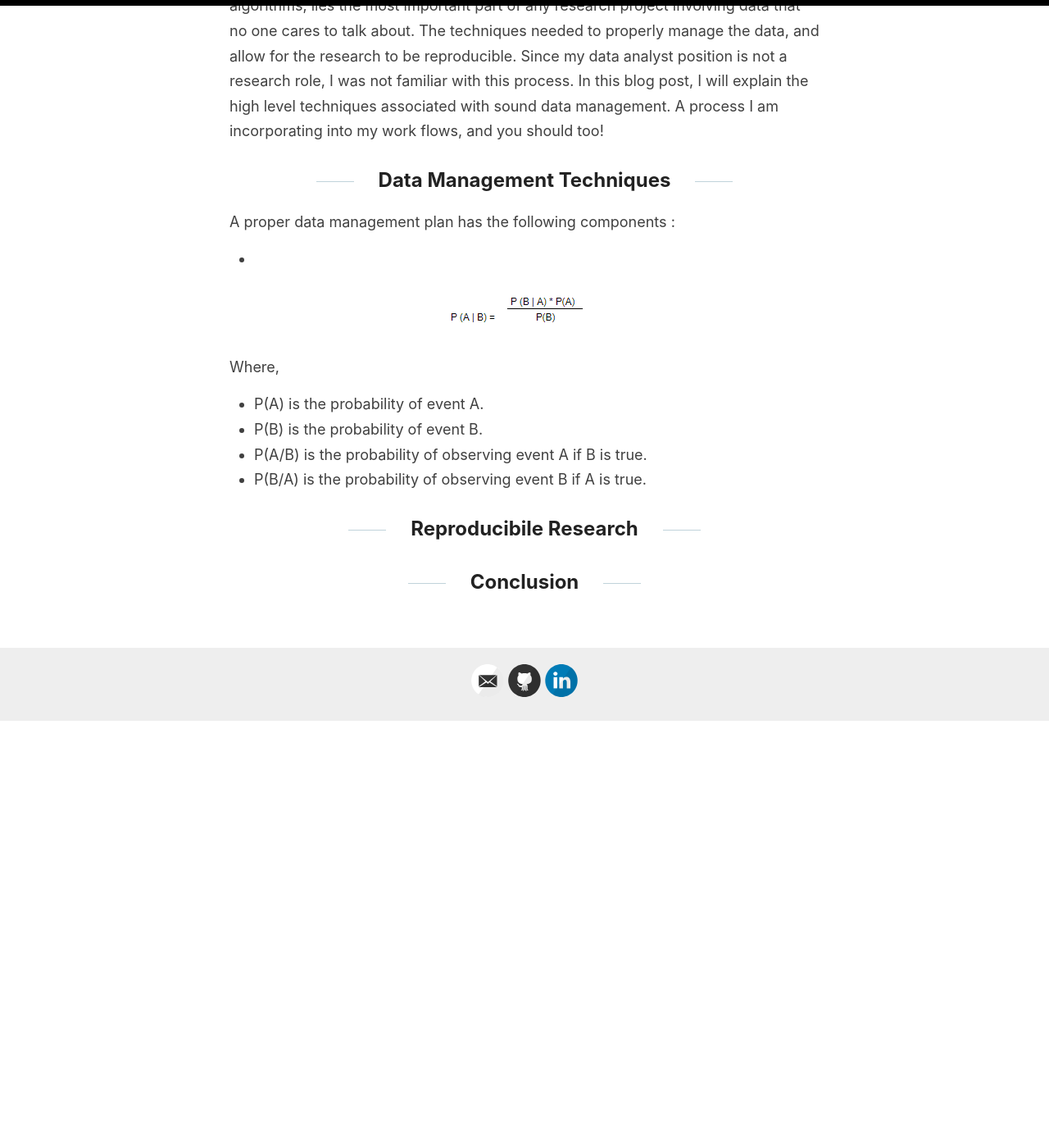
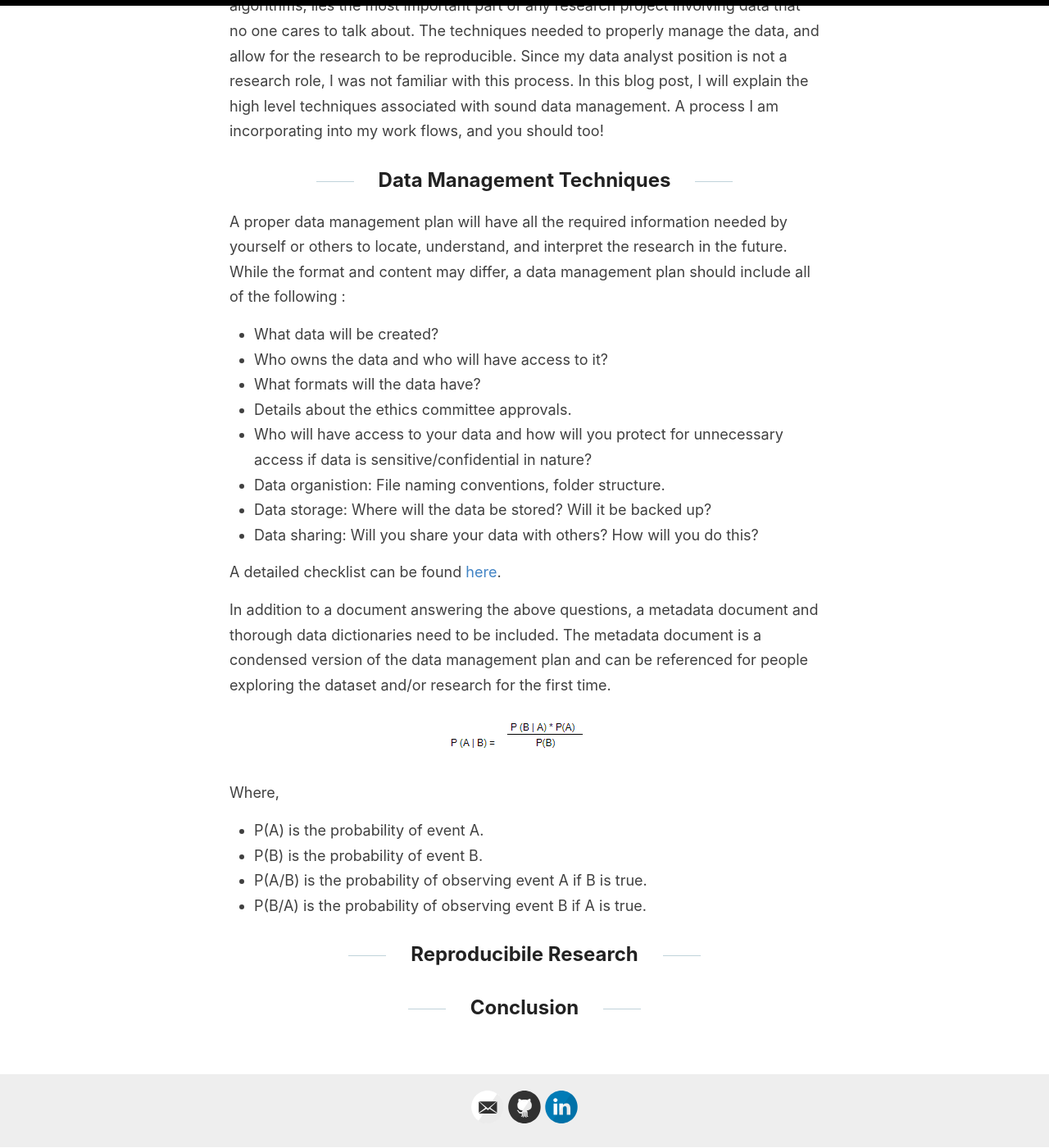
Before and after one commit to Murrkeys/Murrkeys.github.io, a Jekyll site: the page built from _posts/2020-7-30-Data-Management.md, in a window 1280 px wide and 1400 px high, scrolled down 592 px. Shown: the whole window at 82% size. Built offline with Jekyll 4.4.1, drawn with Linux system fonts in a browser that asks for light colours; before the commit the page ends 1472 px from its top, so only the background shows below that.

Commit message:
Update 2020-7-30-Data-Management.md

```diff
--- a/_posts/2020-7-30-Data-Management.md
+++ b/_posts/2020-7-30-Data-Management.md
@@ -10,9 +10,22 @@ Well, how to solve this issue?  Enter the unsung hero : Data Management Techniqu
 
 ## Data Management Techniques
 
-A proper data management plan has the following components :
+A proper data management plan will have all the required information needed by yourself or others to locate, understand, and interpret the research in the future. While the format and content may differ, a data management plan should include all of the following :
 
-*
+* What data will be created?
+* Who owns the data and who will have access to it?
+* What formats will the data have?
+* Details about the ethics committee approvals.
+* Who will have access to your data and how will you protect for unnecessary access if data is sensitive/confidential in nature?
+* Data organistion: File naming conventions, folder structure.
+* Data storage: Where will the data be stored? Will it be backed up?
+* Data sharing: Will you share your data with others? How will you do this?
+
+A detailed checklist can be found [here](https://www.dcc.ac.uk/DMPs/checklist).
+
+In addition to a document answering the above questions, a metadata document and thorough data dictionaries need to be included.  The metadata document is a condensed version of the data management plan and can be referenced for people exploring the dataset and/or research for the first time.
+
+
 
 
 
```
